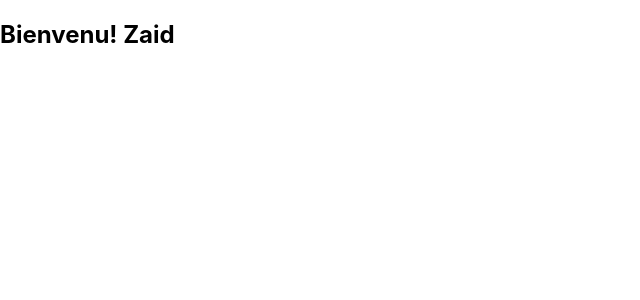
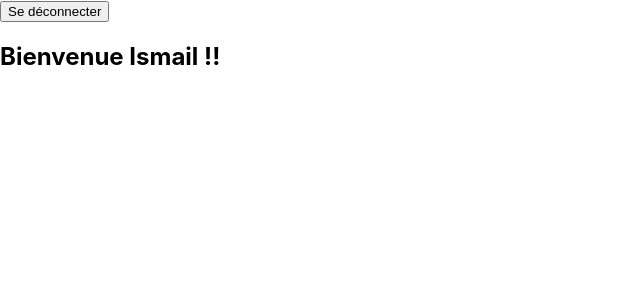
Before and after one commit to contactme-coder/first-react-app, a React (Create React App) app: page / in a window 1280 px wide. Shown: the top 300 px of the page, without its empty margins (0-640 px from the left). Built offline with nearby package versions, Linux system fonts and the light colour scheme.

Commit message:
update des explication sur useState

```diff
--- a/src/App.js
+++ /dev/null
@@ -1,25 +0,0 @@
-import Client from './composants/Client';
-import Visiteur from './composants/Visiteur';
-
-function App() {
-  const connecte =true;
-
-  const clients = [
-    { id: 1, nom: "Zaid", connecte: true },
-    { id: 2, nom: "Omar", connecte: false },
-  ];
-
-  return (
-    <div>
-      {connecte ? (
-        clients
-          .filter((c) => c.connecte)
-          .map((c) => <Client key={c.id} nom={c.nom} />)
-      ) : (
-        <Visiteur />
-      )}
-    </div>
-  );
-}
-
-export default App;
--- /dev/null
+++ b/src/App.jsx
@@ -0,0 +1,27 @@
+import { useState } from 'react';
+import Client from './composants/Client';
+import Visiteur from './composants/Visiteur';
+
+function App() {
+  const [connecte, setConnecte] = useState(true);
+
+  function changerEtat() {
+    setConnecte(!connecte);
+  }
+
+  return (
+    <div>
+      <button onClick={changerEtat}>
+        {connecte ? "Se déconnecter" : "Se connecter"}
+      </button>
+
+      {connecte ? (
+        <Client nom="Ismail" />
+      ) : (
+        <Visiteur />
+      )}
+    </div>
+  );
+}
+
+export default App;
--- a/src/composants/Client.jsx
+++ b/src/composants/Client.jsx
@@ -1,6 +1,7 @@
-function Client(props) {
+export default function Client(props) {
   return (
-    <h2>Bienvenu! {props.nom}</h2>
+    <div>
+      <h2>Bienvenue {props.nom} !!</h2>
+    </div>
   );
 }
-export default Client;
--- a/src/composants/Visiteur.jsx
+++ b/src/composants/Visiteur.jsx
@@ -1,7 +1,7 @@
 export default function Visiteur() {
   return (
-   <div>
-     <h2>Bonjour! Veuillez vous inscrire!</h2>
+    <div>
+      <h2>Bonjour! Veuillez vous inscrire!</h2>
     </div>
   );
 }
```
